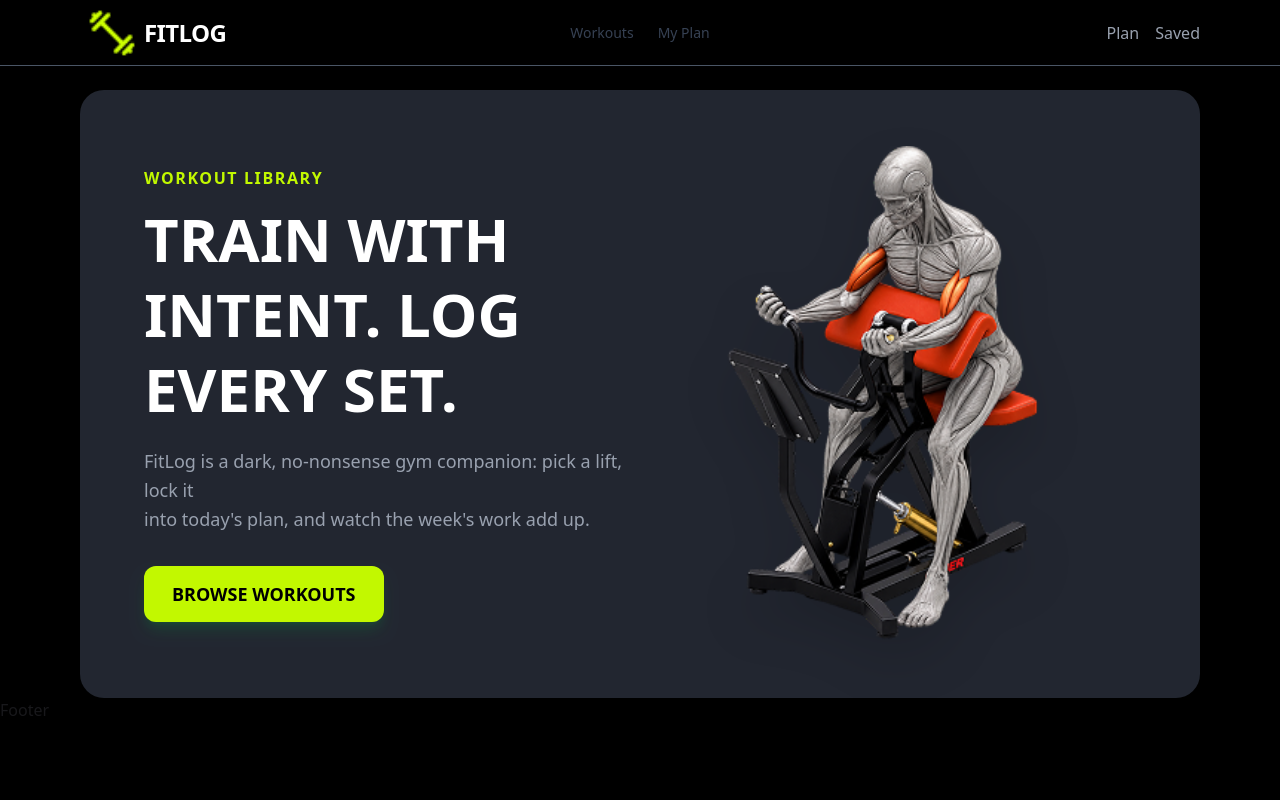
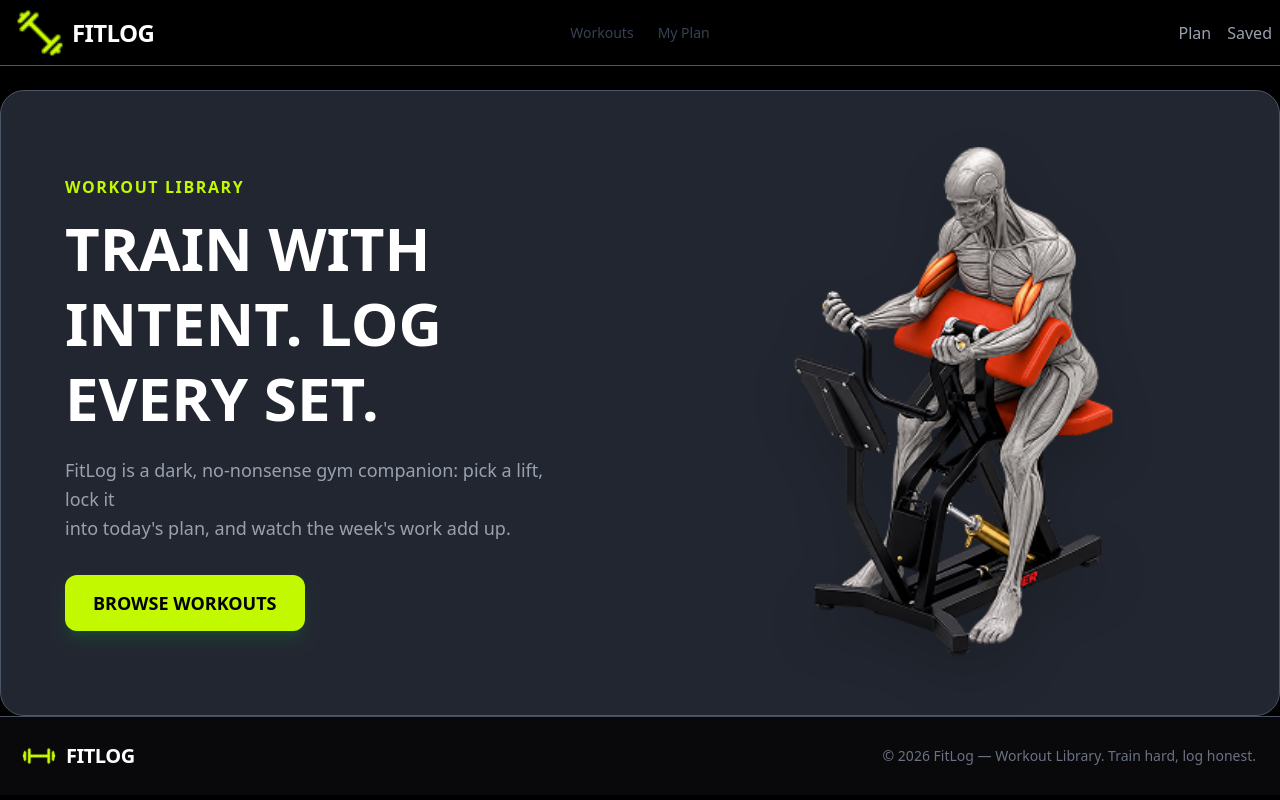
Before and after one commit to Riaz-RZ/PH-A6-FitLog, a Next.js app: page / in a window 1280 px wide. Built offline with nearby package versions, Linux system fonts and the light colour scheme.

Commit message:
Footer section created

```diff
--- a/src/components/homepage/Banner.tsx
+++ b/src/components/homepage/Banner.tsx
@@ -3,7 +3,7 @@ import bannerimage from "@/assets/banner.png";
 
 const Banner = () => {
     return (
-        <section className="relative z-0 overflow-hidden rounded-3xl mt-6 bg-[#222630] mx-20">
+        <section className="relative z-0 overflow-hidden rounded-3xl mt-6 bg-[#222630] border shadow-xs border-gray-600 mx-auto container">
             <div className="relative grid grid-cols-1 md:grid-cols-2 items-center px-6 md:px-12 lg:px-16 py-10 md:py-14">
 
                 {/* Left Content */}
--- a/src/components/shared/Footer.tsx
+++ b/src/components/shared/Footer.tsx
@@ -1,9 +1,33 @@
+
+import Image from "next/image";
+import logo from "@/assets/logo.png";
 
 const Footer = () => {
     return (
-        <div>
-            Footer
-        </div>
+        <footer className="footer sm:footer-horizontal bg-neutral text-neutral-content items-center p-6 shadow-xs border-t border-gray-600">
+            <div className="container mx-auto grid grid-cols-2">
+
+                <aside className="flex items-center gap-3">
+                    <Image
+                        src={logo}
+                        alt="FitLog logo"
+                        width={30}
+                        height={48}
+                        className="rounded-xl object-cover rotate-135"
+                    />
+                    <p className="text-l font-semibold tracking-tight md:text-xl text-white">
+                        FITLOG
+                    </p>
+                </aside>
+
+                <nav className="grid-flow-col gap-4 md:place-self-center md:justify-self-end">
+                    <p className="text-gray-500">
+                        © 2026 FitLog — Workout Library. Train hard, log honest.
+                    </p>
+                </nav>
+
+            </div>
+        </footer>
     );
 };
 
--- a/src/components/shared/Navbar.tsx
+++ b/src/components/shared/Navbar.tsx
@@ -25,8 +25,8 @@ const Navbar = () => {
     );
 
     return (
-
-        <div className="navbar bg-black shadow-sm border-b border-gray-600 px-20 ">
+        <nav className=" bg-black shadow-xs border-b border-gray-600  ">
+            <div className="navbar container mx-auto">
                 <div className="navbar-start">
                     <div className="dropdown">
                         <div tabIndex={0} role="button" className="btn btn-ghost lg:hidden">
@@ -67,6 +67,8 @@ const Navbar = () => {
                     <a className="text-gray-400">Saved</a>
                 </div>
             </div>
+        </nav>
+
     );
 };
 
```
Lines whose indentation alone changed are shown as unchanged.
